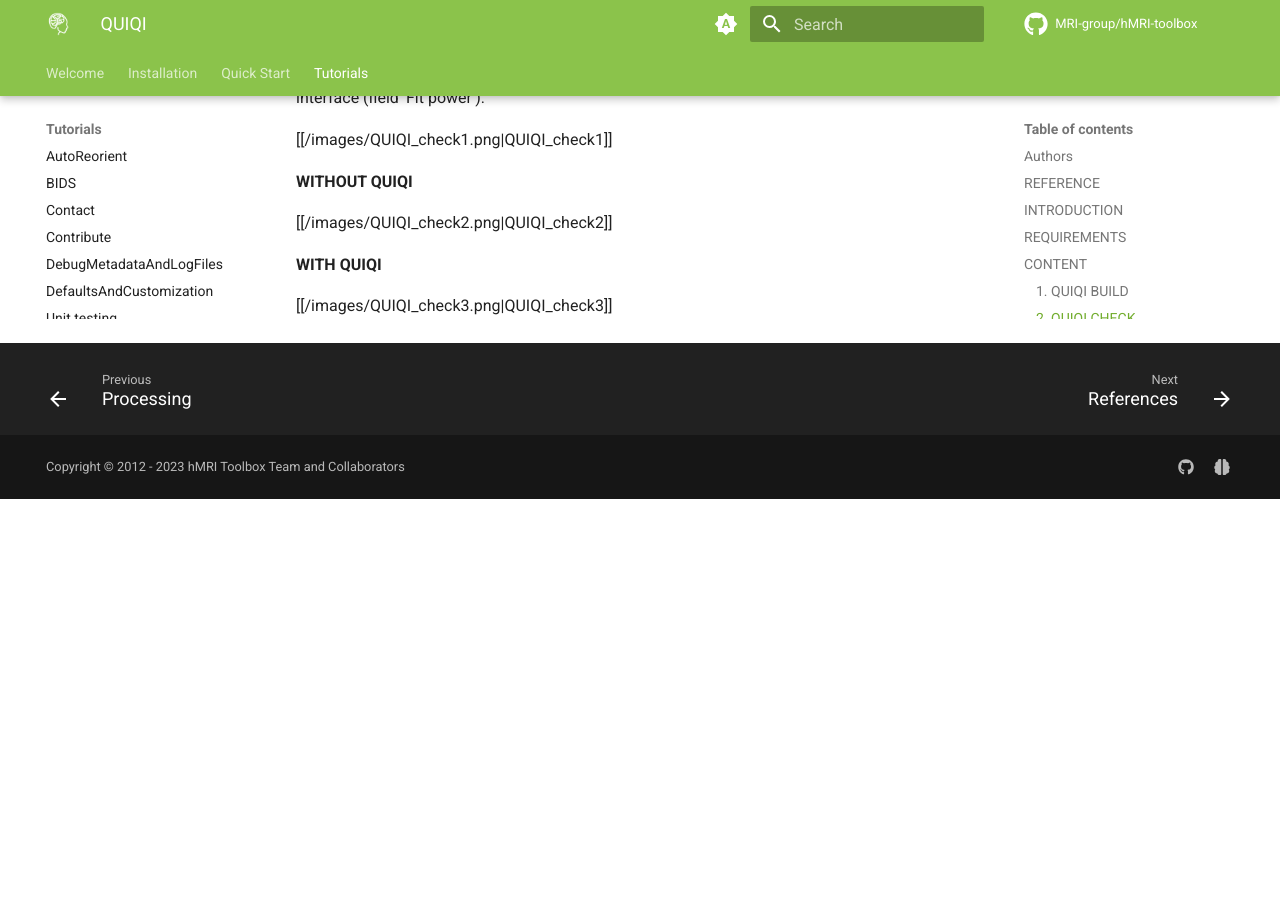
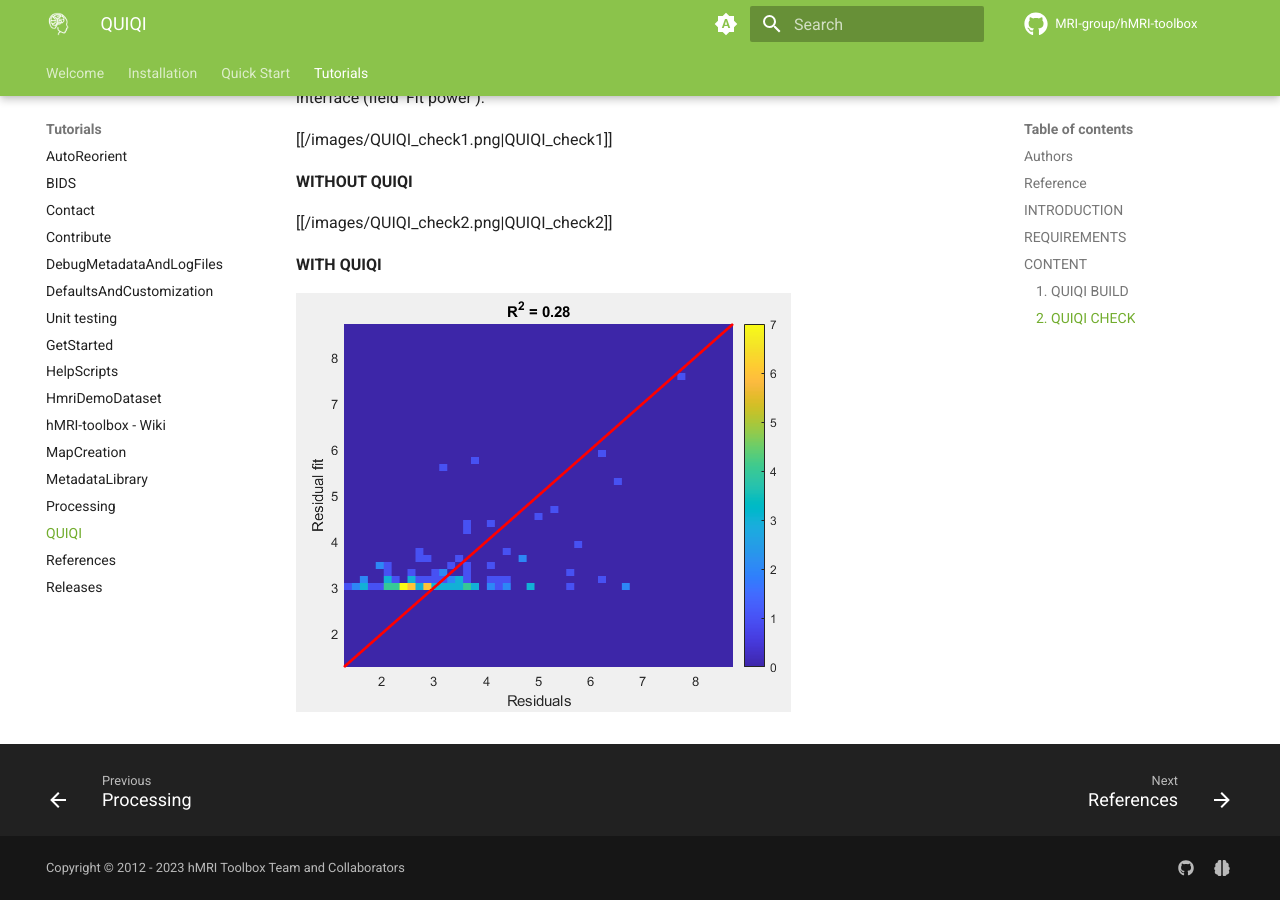
Before and after one commit to hMRI-group/hMRI-toolbox-docs, an MkDocs documentation site: the page built from docs/tutorials/QUIQI.md, in a window 1280 px wide and 900 px high, scrolled down 1820 px. Built offline with MkDocs 1.6.1 and Material for MkDocs 9.7.7, drawn with Linux system fonts in a browser that asks for light colours; comment, search, counter and statistics services are not loaded; before the commit the page ends 2319 px from its top, so only the background shows below that.

Commit message:
Rename tutorial folder. Add installation to README.md

```diff
--- a/docs/tutorials/QUIQI.md
+++ b/docs/tutorials/QUIQI.md
@@ -15,7 +15,7 @@
 
 Copyright (C) 2021 Laboratory for Neuroimaging Research
 
-## REFERENCE
+## Reference
 Lutti et al. ‘Restoring statistical validity in group analyses of motion-corrupted MRI data’, Human Brain Mapping, 2022. https://doi.org/10.1002/hbm.25767
 
 ## INTRODUCTION
@@ -47,4 +47,4 @@
 
 **WITH QUIQI**
 
-[[/images/QUIQI_check3.png|QUIQI_check3]]
+![](/assets/images/tutorials/QUIQI_check3.png)
```
Also changed, not shown: README.md (+25 -0 lines), docs/assets/images/tutorials/DebugMetadataAndLogFiles_MPM_example_dataset_display_MT_PD_R1_R2s.png (renamed from docs/assets/images/tutorial/DebugMetadataAndLogFiles_MPM_example_dataset_display_MT_PD_R1_R2s.png), docs/assets/images/tutorials/MapCreation_tutorial_check_maps_run02_RFsensUScorr.png (renamed from docs/assets/images/tutorial/MapCreation_tutorial_check_maps_run02_RFsensUScorr.png), docs/assets/images/tutorials/MapCreation_tutorial_check_maps_run03_RFsensmapscorr.png (renamed from docs/assets/images/tutorial/MapCreation_tutorial_check_maps_run03_RFsensmapscorr.png), docs/assets/images/tutorials/QUIQI_build.png (renamed from docs/assets/images/tutorial/QUIQI_build.png), docs/assets/images/tutorials/QUIQI_check1.png (renamed from docs/assets/images/tutorial/QUIQI_check1.png), docs/assets/images/tutorials/QUIQI_check2.png (renamed from docs/assets/images/tutorial/QUIQI_check2.png), docs/assets/images/tutorials/QUIQI_check3.png (renamed from docs/assets/images/tutorial/QUIQI_check3.png).
